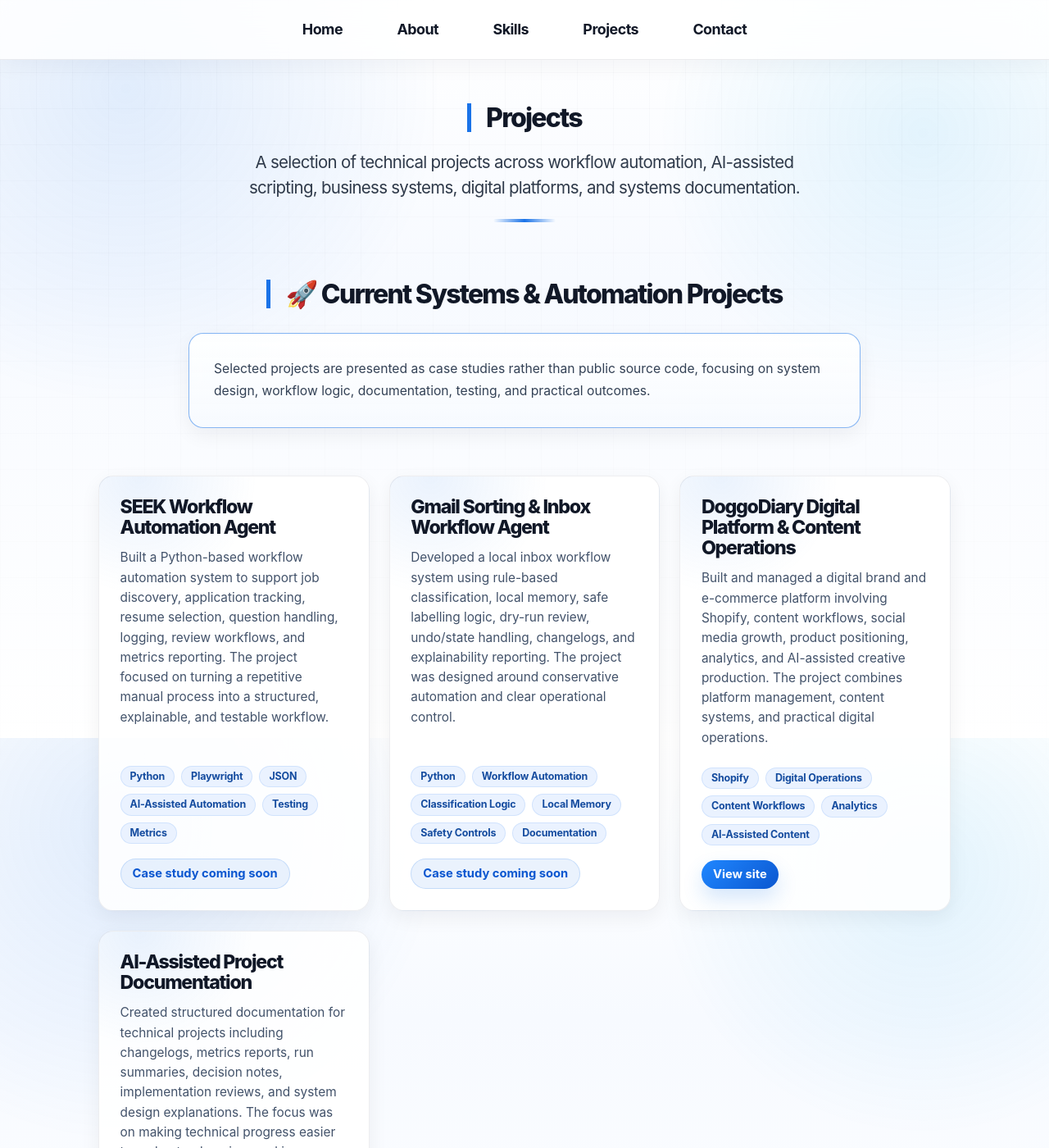
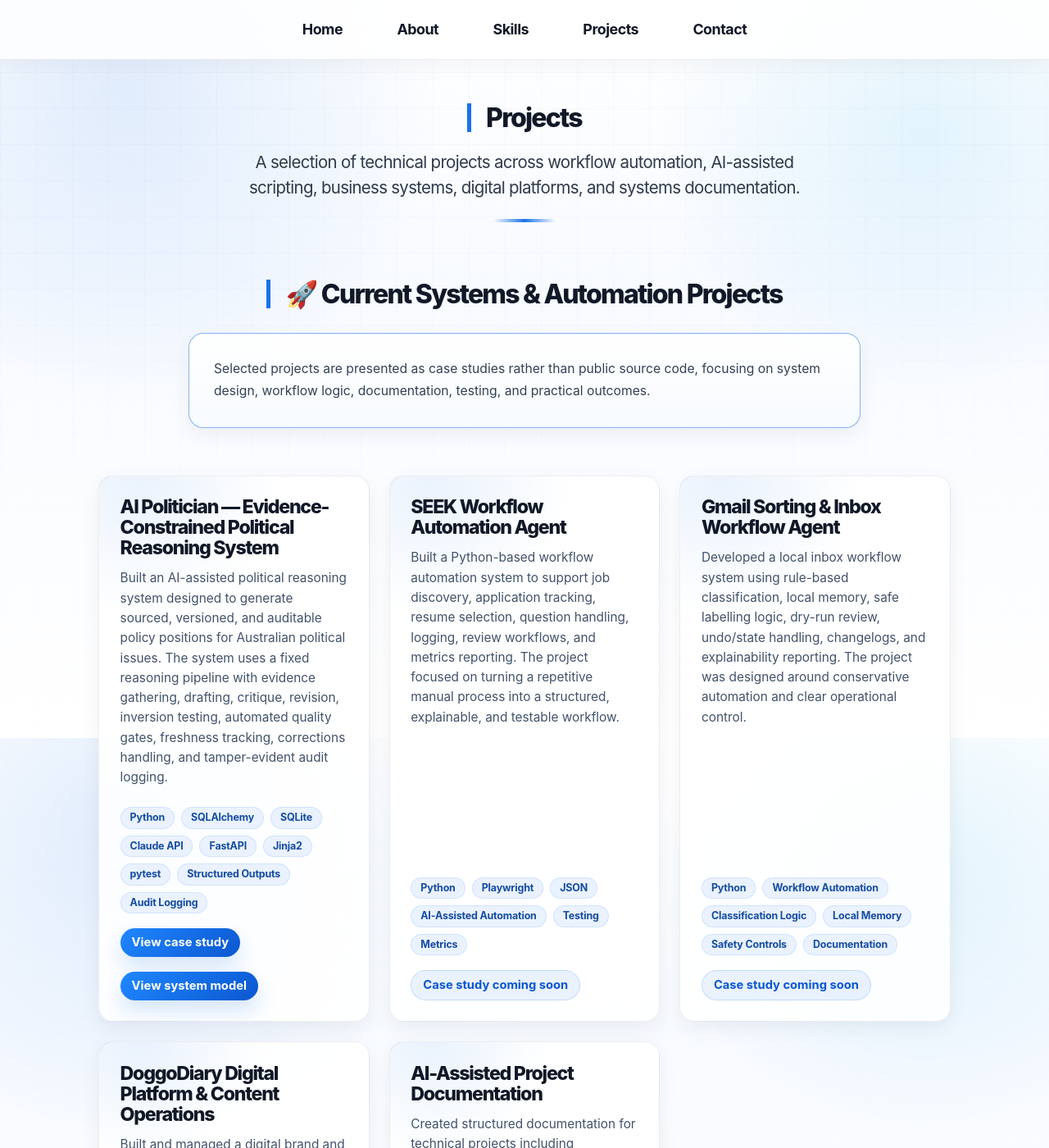
Before and after one commit to masontatafu/masontatafu.github.io, a Jekyll site: the page built from projects.md, in a window 1280 px wide and 1400 px high. Shown: the whole window at 82% size. Built offline with Jekyll 4.4.1, drawn with Linux system fonts in a browser that asks for light colours.

Commit message:
Update projects.md

```diff
--- a/projects.md
+++ b/projects.md
@@ -17,6 +17,28 @@ Selected projects are presented as case studies rather than public source code,
 {:.about-section}
 
 <div class="project-grid">
+
+<div class="project-card">
+  <h3>AI Politician — Evidence-Constrained Political Reasoning System</h3>
+  <p>
+    Built an AI-assisted political reasoning system designed to generate sourced, versioned, and auditable policy positions for Australian political issues. The system uses a fixed reasoning pipeline with evidence gathering, drafting, critique, revision, inversion testing, automated quality gates, freshness tracking, corrections handling, and tamper-evident audit logging.
+  </p>
+  <div class="project-tags">
+    <span class="tag">Python</span>
+    <span class="tag">SQLAlchemy</span>
+    <span class="tag">SQLite</span>
+    <span class="tag">Claude API</span>
+    <span class="tag">FastAPI</span>
+    <span class="tag">Jinja2</span>
+    <span class="tag">pytest</span>
+    <span class="tag">Structured Outputs</span>
+    <span class="tag">Audit Logging</span>
+  </div>
+  <div class="project-links">
+    <a href="/assets/docs/AI-Politician-Case-Study.pdf" target="_blank" rel="noopener noreferrer">View case study</a>
+    <a href="/assets/docs/ai-politician-system.html" target="_blank" rel="noopener noreferrer">View system model</a>
+  </div>
+</div>
 
 <div class="project-card">
   <h3>SEEK Workflow Automation Agent</h3>
```
